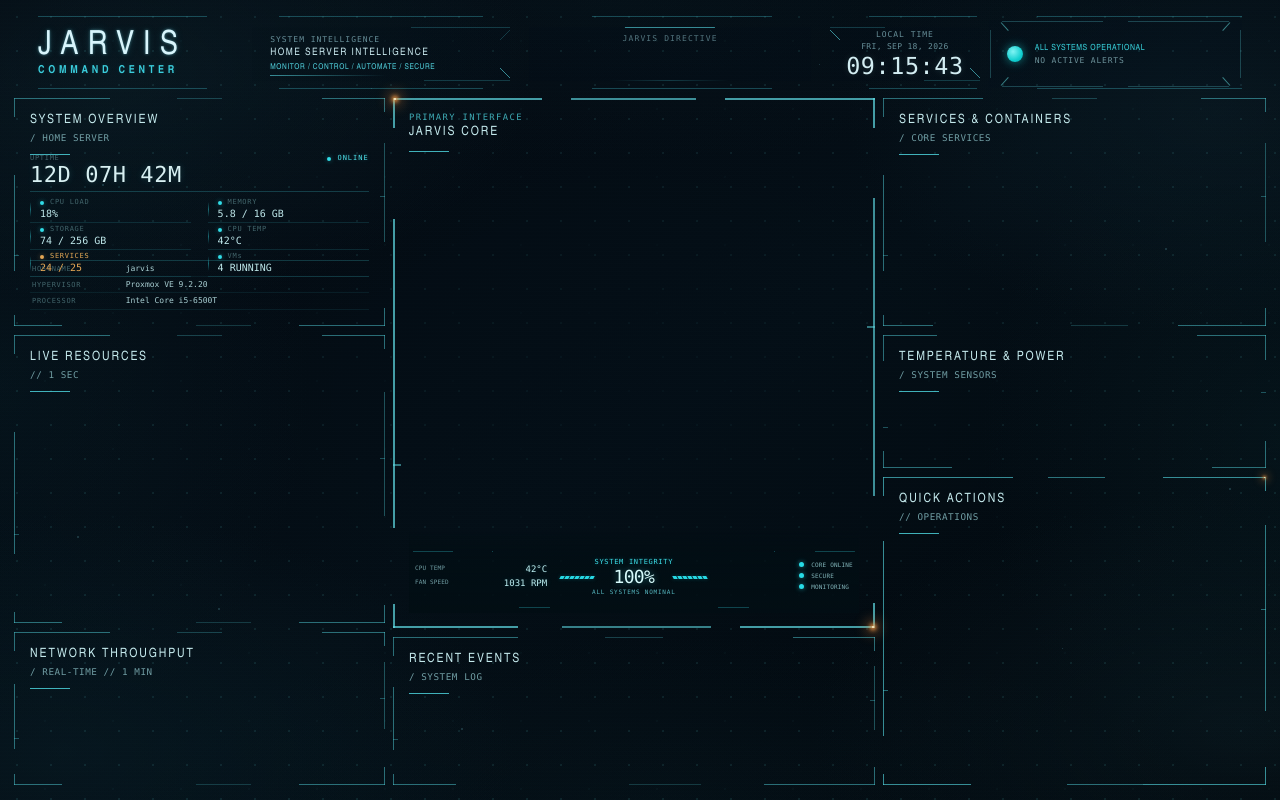
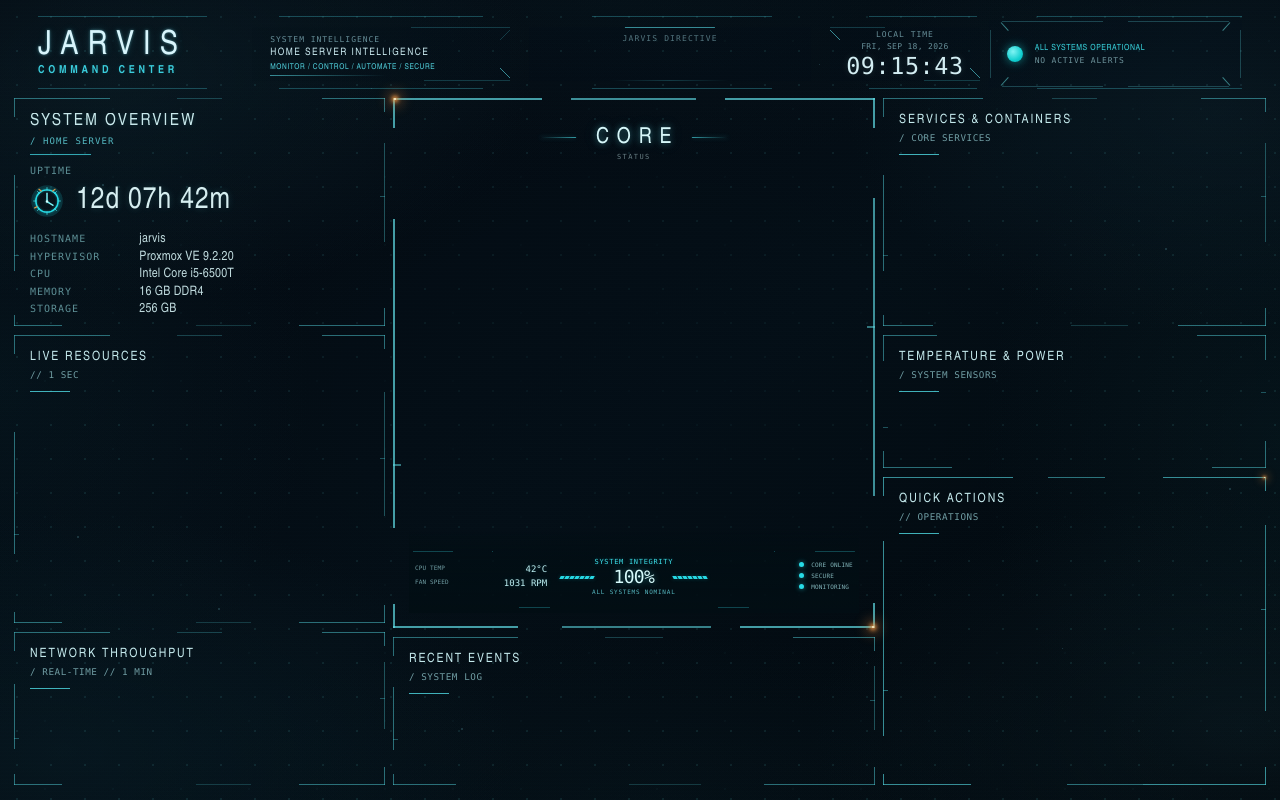
Before and after one commit to NiMe333/jarvis-dashboard, a React (Vite) app in the folder dashboard/: page / in a window 1280 px wide. Built offline with nearby package versions, Linux system fonts and the light colour scheme.

Commit message:
feat: update JarvisCorePanel and SystemOverview components; enhance layout and styling, improve telemetry display

```diff
--- a/dashboard/src/app/App.jsx
+++ b/dashboard/src/app/App.jsx
@@ -31,8 +31,6 @@ export default function App() {
 
         <div className="dashboard-layout__center">
           <HudPanel
-            title="JARVIS CORE"
-            eyebrow="PRIMARY INTERFACE"
             className="dashboard-layout__core"
             frameStyle="core"
             shape="core"
--- a/dashboard/src/components/core/JarvisCorePanel.css
+++ b/dashboard/src/components/core/JarvisCorePanel.css
@@ -1,36 +1,93 @@
 .jarvis-core-panel {
   position: relative;
   display: grid;
-  grid-template-rows: minmax(0, 1fr) auto;
+  grid-template-rows: auto minmax(0, 1fr) auto;
   width: 100%;
   height: 100%;
   min-width: 0;
   min-height: 0;
   flex: 1;
-  overflow: hidden;
+  overflow: visible;
   container-type: size;
   container-name: jarvis-core-panel;
 }
 
 .jarvis-core-panel__viewport {
+  position: relative;
+  z-index: 1;
   display: grid;
   min-width: 0;
   min-height: 0;
   place-items: center;
-  overflow: hidden;
+  padding-top: clamp(8px, 1.8cqh, 18px);
+  overflow: visible;
   container-type: size;
   container-name: jarvis-core-viewport;
 }
 
 .jarvis-core-panel__shader-shell {
   position: relative;
-  width: min(100cqw, 100cqh, 620px);
-  max-width: 620px;
-  max-height: 620px;
+  width: min(104cqw, 104cqh, 725px);
+  max-width: 725px;
+  max-height: 725px;
   min-width: 0;
   min-height: 0;
   aspect-ratio: 1;
   flex: none;
+}
+
+.jarvis-core-panel__title {
+  position: relative;
+  z-index: 3;
+  display: grid;
+  width: min(74%, 410px);
+  min-height: clamp(52px, 9cqh, 76px);
+  margin: clamp(5px, 1cqh, 10px) auto 0;
+  place-items: center;
+  align-content: center;
+  gap: clamp(5px, .8cqh, 8px);
+}
+
+.jarvis-core-panel__title strong {
+  color: #d8f8fa;
+  font-family: var(--font-display);
+  font-size: clamp(22px, 3.1cqw, 38px);
+  font-weight: 300;
+  letter-spacing: .36em;
+  line-height: 1;
+  text-indent: .36em;
+  text-shadow: 0 0 6px rgba(105, 229, 238, .5), 0 0 16px rgba(48, 185, 203, .22);
+}
+
+.jarvis-core-panel__title small {
+  color: rgba(145, 172, 176, .7);
+  font-family: var(--font-mono);
+  font-size: clamp(7px, .78cqw, 10px);
+  font-weight: 400;
+  letter-spacing: .2em;
+  line-height: 1;
+}
+
+.jarvis-core-panel__title::before,
+.jarvis-core-panel__title::after {
+  position: absolute;
+  top: 36%;
+  width: clamp(30px, 8cqw, 70px);
+  height: 1px;
+  background: linear-gradient(90deg, transparent, rgba(73, 219, 230, .68));
+  box-shadow: 0 0 4px rgba(73, 219, 230, .25);
+  content: "";
+}
+
+.jarvis-core-panel__title::before {
+  right: calc(50% + clamp(58px, 9cqw, 105px));
+  transform: skewX(-32deg);
+}
+
+.jarvis-core-panel__title::after {
+  left: calc(50% + clamp(58px, 9cqw, 105px));
+  background: linear-gradient(90deg, rgba(73, 219, 230, .68), transparent);
+  transform: skewX(32deg);
 }
 
 .jarvis-core-panel__shader-shell > .jarvis-shader,
--- a/dashboard/src/components/core/JarvisCorePanel.jsx
+++ b/dashboard/src/components/core/JarvisCorePanel.jsx
@@ -70,6 +70,10 @@ export const JarvisCoreTelemetry = memo(function JarvisCoreTelemetry({ telemetry
 export default function JarvisCorePanel({ telemetry = mockCoreTelemetry }) {
   return (
     <div className="jarvis-core-panel">
+      <div className="jarvis-core-panel__title">
+        <strong>CORE</strong>
+        <small>STATUS</small>
+      </div>
       <div className="jarvis-core-panel__viewport">
         <div className="jarvis-core-panel__shader-shell">
           <StableJarvisShader quality="balanced" />
--- a/dashboard/src/components/overview/SystemOverview.css
+++ b/dashboard/src/components/overview/SystemOverview.css
@@ -3,148 +3,148 @@
   container-name: system-overview-panel;
 }
 
+.system-overview .hud-panel__header {
+  min-height: 2.4rem;
+  align-items: flex-start;
+  padding-bottom: clamp(7px, .9cqh, 11px);
+}
+
+.system-overview .hud-panel__title {
+  color: #c8e8eb;
+  font-family: var(--font-display);
+  font-size: clamp(17px, 4.1cqw, 23px);
+  font-weight: 400;
+  letter-spacing: .13em;
+  line-height: 1;
+  text-shadow: 0 0 6px rgba(81, 219, 229, .18);
+}
+
+.system-overview .hud-panel__subtitle {
+  margin-top: 6px;
+  color: #55b9c2;
+  font-family: var(--font-mono);
+  font-size: clamp(9px, 2.25cqw, 12px);
+  letter-spacing: .12em;
+}
+
+.system-overview .hud-panel__header::after {
+  width: clamp(54px, 18cqw, 82px);
+  background: #42d9e4;
+  box-shadow: 0 0 5px rgba(66, 217, 228, .22);
+}
+
 .system-overview__content {
   display: grid;
+  width: min(100%, 430px);
+  min-width: 0;
   min-height: 0;
   flex: 1;
-  grid-template-rows: auto minmax(0, 1fr) auto;
-  height: 100%;
-  gap: clamp(5px, .7cqh, 9px);
-  padding: clamp(3px, .45vh, 7px) 0;
+  grid-template-rows: auto minmax(0, 1fr);
+  align-content: start;
+  gap: clamp(16px, 2.5cqh, 24px);
+  padding: clamp(24px, 4cqh, 36px) 0 5px;
   font-family: var(--font-mono);
   font-variant-numeric: tabular-nums;
 }
 
-.system-overview__uptime {
-  display: flex;
-  min-width: 0;
-  align-items: flex-start;
-  justify-content: space-between;
-  gap: 12px;
-  padding-bottom: clamp(7px, .8vh, 10px);
-  border-bottom: 1px solid rgba(69, 212, 223, .23);
+.system-overview__hero {
+  display: grid;
+  gap: clamp(13px, 2cqh, 18px);
 }
 
-.system-overview__uptime > div {
-  display: grid;
-  min-width: 0;
-  gap: 3px;
-}
-
-.system-overview__section-label,
-.system-overview__uptime small,
-.system-overview__metric span,
+.system-overview__label,
 .system-overview__identity dt {
-  color: var(--text-muted);
-  font-size: clamp(7px, .8cqw, 10px);
+  color: #5d8f95;
+  font-size: clamp(10px, 2.25cqw, 12px);
+  font-weight: 500;
   line-height: 1;
   letter-spacing: .1em;
 }
 
-.system-overview__uptime strong {
-  color: #d8f0f2;
-  font-size: clamp(22px, 2.2cqw, 30px);
-  font-weight: 400;
-  line-height: 1.05;
-  letter-spacing: .025em;
-  white-space: nowrap;
-  text-shadow: 0 0 7px rgba(92, 224, 233, .2);
+.system-overview__uptime-row {
+  display: flex;
+  min-width: 0;
+  align-items: center;
+  gap: clamp(12px, 2.8cqw, 17px);
 }
 
-.system-overview__uptime small {
-  color: #4f7e84;
-  font-size: clamp(7px, .7cqw, 9px);
+.system-overview__clock {
+  width: clamp(42px, 11cqw, 56px);
+  height: clamp(42px, 11cqw, 56px);
+  flex: none;
+  overflow: visible;
 }
 
-.system-overview__online {
-  display: flex;
-  flex: none;
-  align-items: center;
-  gap: 6px;
-  color: #4ee3ec;
-  font-size: clamp(7px, .8cqw, 10px);
-  line-height: 1;
-  letter-spacing: .14em;
-  text-shadow: 0 0 5px rgba(69, 212, 223, .28);
+.system-overview__clock-halo,
+.system-overview__clock-face {
+  fill: none;
+  vector-effect: non-scaling-stroke;
 }
 
-.system-overview__online i,
-.system-overview__metric i {
-  display: block;
-  width: 4px;
-  height: 4px;
-  flex: none;
-  border-radius: 50%;
-  background: #31dce7;
-  box-shadow: 0 0 5px rgba(49, 220, 231, .48);
+.system-overview__clock-halo {
+  stroke: rgba(34, 226, 235, .16);
+  stroke-width: 5;
 }
 
-.system-overview__online[data-online="false"] { color: #65777a; text-shadow: none; }
-.system-overview__online[data-online="false"] i { background: #65777a; box-shadow: none; }
-
-.system-overview__metrics {
-  display: grid;
-  min-height: 0;
-  grid-template-columns: repeat(2, minmax(0, 1fr));
-  grid-template-rows: repeat(3, minmax(30px, 1fr));
-  align-content: space-between;
-  column-gap: clamp(12px, 1.3vw, 22px);
+.system-overview__clock-face {
+  stroke: #25dce7;
+  stroke-width: 1.4;
+  filter: drop-shadow(0 0 2px rgba(37, 220, 231, .5));
 }
 
-.system-overview__metric {
-  position: relative;
+.system-overview__clock-ticks,
+.system-overview__clock-hands,
+.system-overview__clock-accent {
+  fill: none;
+  stroke-linecap: square;
+  vector-effect: non-scaling-stroke;
+}
+
+.system-overview__clock-ticks { stroke: rgba(66, 226, 234, .78); stroke-width: 1; }
+.system-overview__clock-hands { stroke: #7bf4f7; stroke-width: 1.5; }
+.system-overview__clock-accent { stroke: #dd994c; stroke-width: 1.2; }
+.system-overview__clock-pin { fill: #d7ffff; filter: drop-shadow(0 0 2px rgba(74, 231, 238, .72)); }
+
+.system-overview__uptime-copy {
   display: grid;
   min-width: 0;
-  align-content: center;
-  gap: 4px;
-  padding: clamp(5px, .65vh, 8px) 4px clamp(5px, .65vh, 8px) 10px;
-  border-bottom: 1px solid rgba(69, 212, 223, .14);
+  gap: 5px;
 }
 
-.system-overview__metric::before {
-  position: absolute;
-  top: 22%;
-  bottom: 22%;
-  left: 0;
-  width: 1px;
-  background: linear-gradient(transparent, rgba(51, 211, 223, .46), transparent);
-  content: "";
+.system-overview__uptime-copy strong {
+  color: #d6eef0;
+  font-family: var(--font-display);
+  font-size: clamp(30px, 7.5cqw, 42px);
+  font-weight: 400;
+  line-height: .95;
+  letter-spacing: .035em;
+  white-space: nowrap;
+  text-shadow: 0 0 7px rgba(106, 230, 237, .2);
 }
 
-.system-overview__metric span {
-  display: flex;
-  align-items: center;
-  gap: 6px;
+.system-overview__uptime-copy small {
+  color: #73969b;
+  font-size: clamp(8px, 1.95cqw, 10px);
+  line-height: 1;
+  letter-spacing: .11em;
+  white-space: nowrap;
 }
-
-.system-overview__metric strong {
-  min-width: 9ch;
-  color: #bfe8eb;
-  font-size: clamp(10px, 1.15cqw, 14px);
-  font-weight: 400;
-  line-height: 1.1;
-  white-space: nowrap;
-  transition: color 180ms ease, opacity 180ms ease;
-}
-
-.system-overview__metric[data-warning="true"] strong,
-.system-overview__metric[data-warning="true"] span { color: #e4a654; }
-.system-overview__metric[data-warning="true"] i { background: #e4a654; box-shadow: 0 0 5px rgba(228, 166, 84, .44); }
 
 .system-overview__identity {
   display: grid;
+  min-width: 0;
+  align-content: start;
+  gap: clamp(5px, .8cqh, 8px);
   margin: 0;
-  border-top: 1px solid rgba(69, 212, 223, .22);
 }
 
-.system-overview__identity div {
+.system-overview__identity-row {
   display: grid;
   min-width: 0;
-  grid-template-columns: minmax(78px, 25%) minmax(0, 1fr);
+  grid-template-columns: minmax(68px, .78fr) minmax(0, 1.8fr);
   align-items: baseline;
-  gap: 10px;
-  padding: clamp(4px, .5vh, 6px) 2px;
-  border-bottom: 1px solid rgba(69, 212, 223, .09);
+  column-gap: clamp(10px, 2.3cqw, 15px);
+  padding: 3px 0;
 }
 
 .system-overview__identity dt,
@@ -152,45 +152,25 @@
 
 .system-overview__identity dd {
   min-width: 0;
-  color: #a9cfd3;
-  font-size: clamp(8px, .95cqw, 11px);
-  line-height: 1.15;
+  color: #bfdadd;
+  font-family: var(--font-display);
+  font-size: clamp(13px, 2.8cqw, 16px);
+  font-weight: 400;
+  line-height: 1.12;
+  letter-spacing: .015em;
   overflow-wrap: anywhere;
 }
 
-@media (max-width: 1100px) and (min-width: 901px) {
-  .system-overview__content { gap: 6px; }
-  .system-overview__metrics { column-gap: 8px; }
-  .system-overview__metric { padding-left: 7px; }
-  .system-overview__metric strong { min-width: 0; font-size: 10px; }
-  .system-overview__identity div { grid-template-columns: 68px minmax(0, 1fr); gap: 5px; }
+@container system-overview-panel (max-height: 260px) {
+  .system-overview__content { gap: 8px; padding-top: 12px; }
+  .system-overview__hero { gap: 8px; padding-bottom: 6px; }
+  .system-overview__clock { width: 34px; height: 34px; }
+  .system-overview__uptime-copy { gap: 2px; }
+  .system-overview__identity { gap: 1px; }
+  .system-overview__identity-row { padding-block: 1px; }
 }
 
-@media (max-width: 480px) {
-  .system-overview__metric strong { min-width: 0; }
-  .system-overview__identity div { grid-template-columns: 76px minmax(0, 1fr); }
+@container system-overview-panel (max-height: 215px) {
+  .system-overview__uptime-copy small { display: none; }
+  .system-overview__identity-row:nth-child(n + 6) { display: none; }
 }
-
-@media (prefers-reduced-motion: reduce) {
-  .system-overview__metric strong { transition: none; }
-}
-
-@container system-overview-panel (max-height: 285px) {
-  .system-overview__content { gap: 4px; padding-block: 1px; }
-  .system-overview__uptime { padding-bottom: 5px; }
-  .system-overview__metrics { grid-template-rows: repeat(3, minmax(27px, 1fr)); }
-  .system-overview__metric { gap: 2px; padding-block: 3px; }
-  .system-overview__identity div { padding-block: 3px; }
-}
-
-@container system-overview-panel (max-height: 235px) {
-  .system-overview__uptime small { display: none; }
-  .system-overview__uptime > div { gap: 1px; }
-}
-
-@container system-overview-panel (max-height: 195px) {
-  .system-overview__metric:nth-child(5),
-  .system-overview__metric:nth-child(6) { display: none; }
-  .system-overview__metrics { grid-template-rows: repeat(2, minmax(27px, 1fr)); }
-  .system-overview__identity div:nth-child(n + 2) { display: none; }
-}
--- a/dashboard/src/components/overview/SystemOverview.jsx
+++ b/dashboard/src/components/overview/SystemOverview.jsx
@@ -2,40 +2,37 @@ import HudPanel from "../panel/HudPanel.jsx";
 import "./SystemOverview.css";
 
 export const mockSystemOverview = Object.freeze({
-  uptime: "12D 07H 42M",
+  uptime: "12d 07h 42m",
   since: "AUG 3, 2026",
-  online: true,
-  cpuLoad: 18,
-  memoryUsed: 5.8,
-  memoryTotal: 16,
-  storageUsed: 74,
-  storageTotal: 256,
-  cpuTemperature: 42,
-  healthyServices: 24,
-  totalServices: 25,
-  runningVms: 4,
   hostname: "jarvis",
   hypervisor: "Proxmox VE 9.2.20",
   processor: "Intel Core i5-6500T",
+  memory: "16 GB DDR4",
+  storage: "256 GB",
+  location: "HOME",
 });
 
-const show = (value, suffix = "") => value == null ? "—" : `${value}${suffix}`;
-const ratio = (used, total, suffix = "") => used == null || total == null ? "—" : `${used} / ${total}${suffix}`;
+function VectorClock() {
+  return (
+    <svg className="system-overview__clock" viewBox="0 0 64 64" role="img" aria-label="Uptime clock">
+      <circle className="system-overview__clock-halo" cx="32" cy="32" r="25" />
+      <circle className="system-overview__clock-face" cx="32" cy="32" r="21" />
+      <path className="system-overview__clock-ticks" d="M32 7v5 M32 52v5 M7 32h5 M52 32h5 M14.3 14.3l3.5 3.5 M46.2 46.2l3.5 3.5 M49.7 14.3l-3.5 3.5 M17.8 46.2l-3.5 3.5" />
+      <path className="system-overview__clock-hands" d="M32 18v15l11 7" />
+      <circle className="system-overview__clock-pin" cx="32" cy="33" r="2.2" />
+      <path className="system-overview__clock-accent" d="M17 10l4 3 M47 10l-4 3 M9 45l4-2" />
+    </svg>
+  );
+}
 
 export default function SystemOverview({ telemetry = mockSystemOverview }) {
-  const metrics = [
-    { label: "CPU LOAD", value: show(telemetry.cpuLoad, "%") },
-    { label: "MEMORY", value: ratio(telemetry.memoryUsed, telemetry.memoryTotal, " GB") },
-    { label: "STORAGE", value: ratio(telemetry.storageUsed, telemetry.storageTotal, " GB") },
-    { label: "CPU TEMP", value: show(telemetry.cpuTemperature, "°C"), warning: telemetry.cpuTemperature >= 75 },
-    { label: "SERVICES", value: ratio(telemetry.healthyServices, telemetry.totalServices), warning: telemetry.healthyServices < telemetry.totalServices },
-    { label: "VMs", value: telemetry.runningVms == null ? "—" : `${telemetry.runningVms} RUNNING` },
-  ];
-
   const identity = [
     { label: "HOSTNAME", value: telemetry.hostname },
     { label: "HYPERVISOR", value: telemetry.hypervisor },
-    { label: "PROCESSOR", value: telemetry.processor },
+    { label: "CPU", value: telemetry.processor },
+    { label: "MEMORY", value: telemetry.memory },
+    { label: "STORAGE", value: telemetry.storage },
+    { label: "LOCATION", value: telemetry.location },
   ];
 
   return (
@@ -47,29 +44,20 @@ export default function SystemOverview({ telemetry = mockSystemOverview }) {
       variant="standard"
     >
       <div className="system-overview__content">
-        <section className="system-overview__uptime" aria-label="Server uptime">
-          <div>
-            <span className="system-overview__section-label">UPTIME</span>
-            <strong>{telemetry.uptime ?? "—"}</strong>
-            <small>SINCE {telemetry.since ?? "—"}</small>
+        <section className="system-overview__hero" aria-label="Server uptime">
+          <span className="system-overview__label">UPTIME</span>
+          <div className="system-overview__uptime-row">
+            <VectorClock />
+            <div className="system-overview__uptime-copy">
+              <strong>{telemetry.uptime ?? "—"}</strong>
+              <small>SINCE {telemetry.since ?? "—"}</small>
+            </div>
           </div>
-          <span className="system-overview__online" data-online={telemetry.online}>
-            <i />{telemetry.online ? "ONLINE" : "OFFLINE"}
-          </span>
-        </section>
-
-        <section className="system-overview__metrics" aria-label="Resource summary">
-          {metrics.map((metric) => (
-            <div className="system-overview__metric" data-warning={metric.warning || undefined} key={metric.label}>
-              <span><i />{metric.label}</span>
-              <strong>{metric.value}</strong>
-            </div>
-          ))}
         </section>
 
         <dl className="system-overview__identity">
           {identity.map((item) => (
-            <div key={item.label}>
+            <div className="system-overview__identity-row" key={item.label}>
               <dt>{item.label}</dt>
               <dd>{item.value ?? "—"}</dd>
             </div>
```
Also changed, not shown: dashboard/src/components/JarvisShader.jsx (+6 -4 lines).
